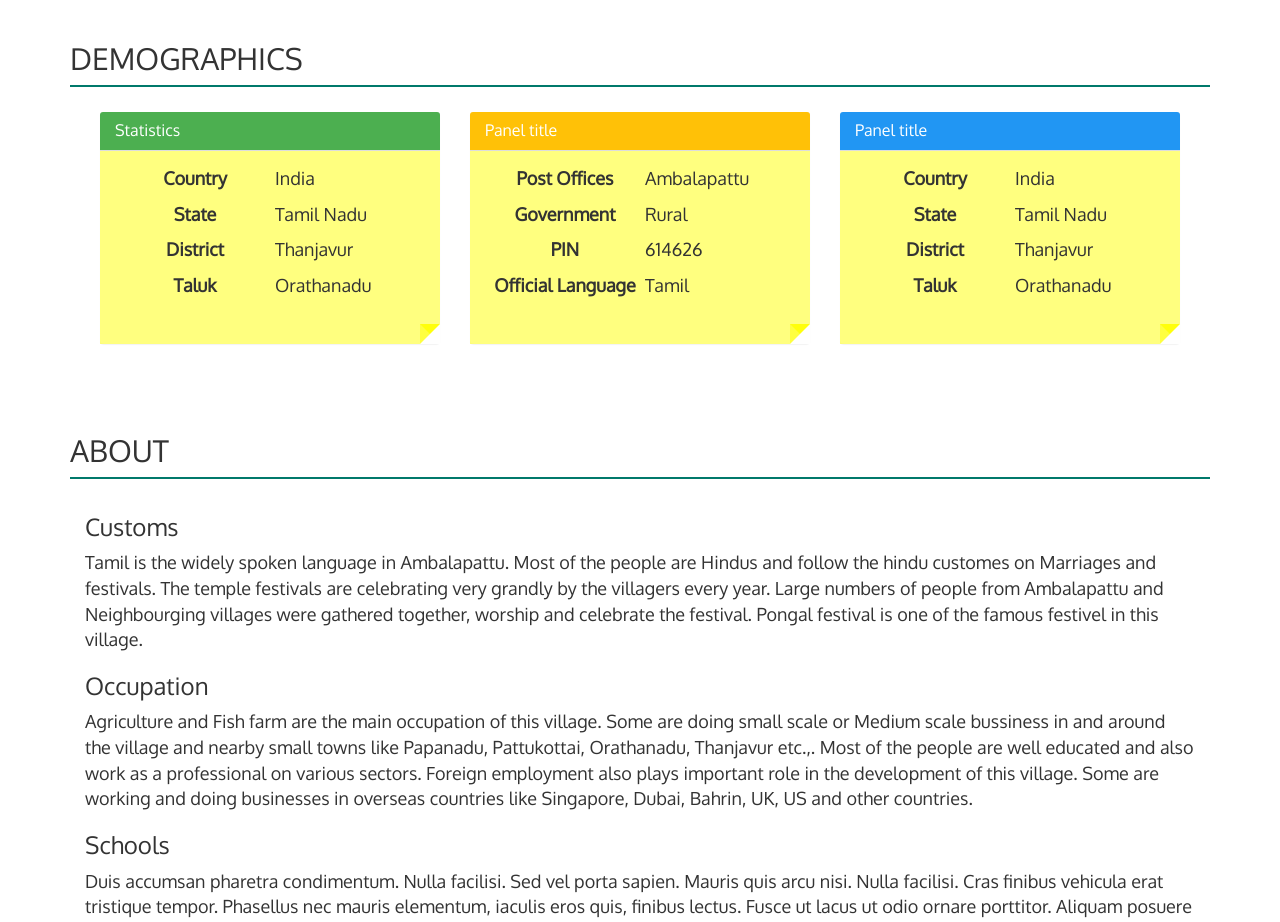
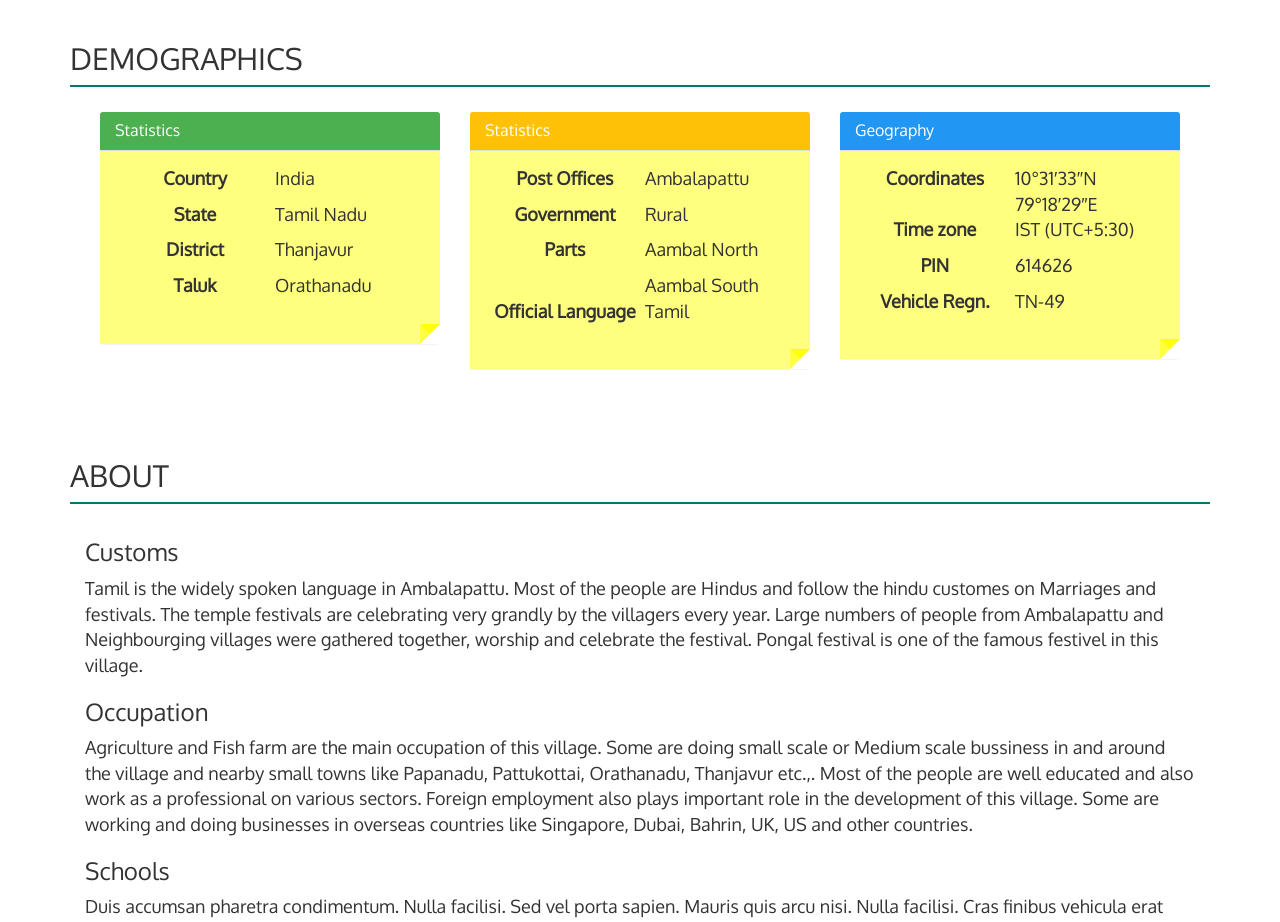
Before and after one commit to arku/tanjore, a plain HTML site: page ambalapattu.html in a window 1280 px wide. Shown: the part 1004-1926 px from the top of the page. Drawn offline with Linux system fonts and the light colour scheme.

Commit message:
Complete demographics

```diff
--- a/ambalapattu.html
+++ b/ambalapattu.html
@@ -106,13 +106,14 @@
           <div class="col-xs-12 col-sm-6 col-md-4">
             <div class="panel panel-default">
               <div class="panel-heading" id="second-panel">
-                <h3 class="panel-title">Panel title</h3>
+                <h3 class="panel-title">Statistics</h3>
               </div>
               <div class="panel-body">
                 <dl class="dl-horizontal">
                   <dt>Post Offices</dt><dd>Ambalapattu</dd>
                   <dt>Government</dt><dd>Rural</dd>
-                  <dt>PIN</dt><dd>614626</dd>
+                  <dt>Parts</dt><dd>Aambal North</dd>
+                  <dt></dt><dd>Aambal South</dd>
                   <dt>Official Language</dt><dd>Tamil</dd>
                 </dl>
                 <div class="inner"></div>
@@ -124,14 +125,15 @@
           <div class="col-xs-12 col-sm-6 col-md-4">
             <div class="panel panel-default">
               <div class="panel-heading" id="third-panel">
-                <h3 class="panel-title">Panel title</h3>
+                <h3 class="panel-title">Geography</h3>
               </div>
               <div class="panel-body">
                 <dl class="dl-horizontal">
-                  <dt>Country</dt><dd>India</dd>
-                  <dt>State</dt><dd>Tamil Nadu</dd>
-                  <dt>District</dt><dd>Thanjavur</dd>
-                  <dt>Taluk</dt><dd>Orathanadu</dd>
+                  <dt>Coordinates</dt><dd>10°31′33″N 79°18′29″E</dd>
+                  <dt>Time zone</dt><dd>IST (UTC+5:30)</dd>
+                  <dt>PIN</dt><dd>614626</dd>
+                  <dt>Vehicle Regn.</dt><dd>TN-49</dd>
+
                 </dl>
                 <div class="inner"></div>
               </div>
```
Also changed, not shown: 1 other file.
